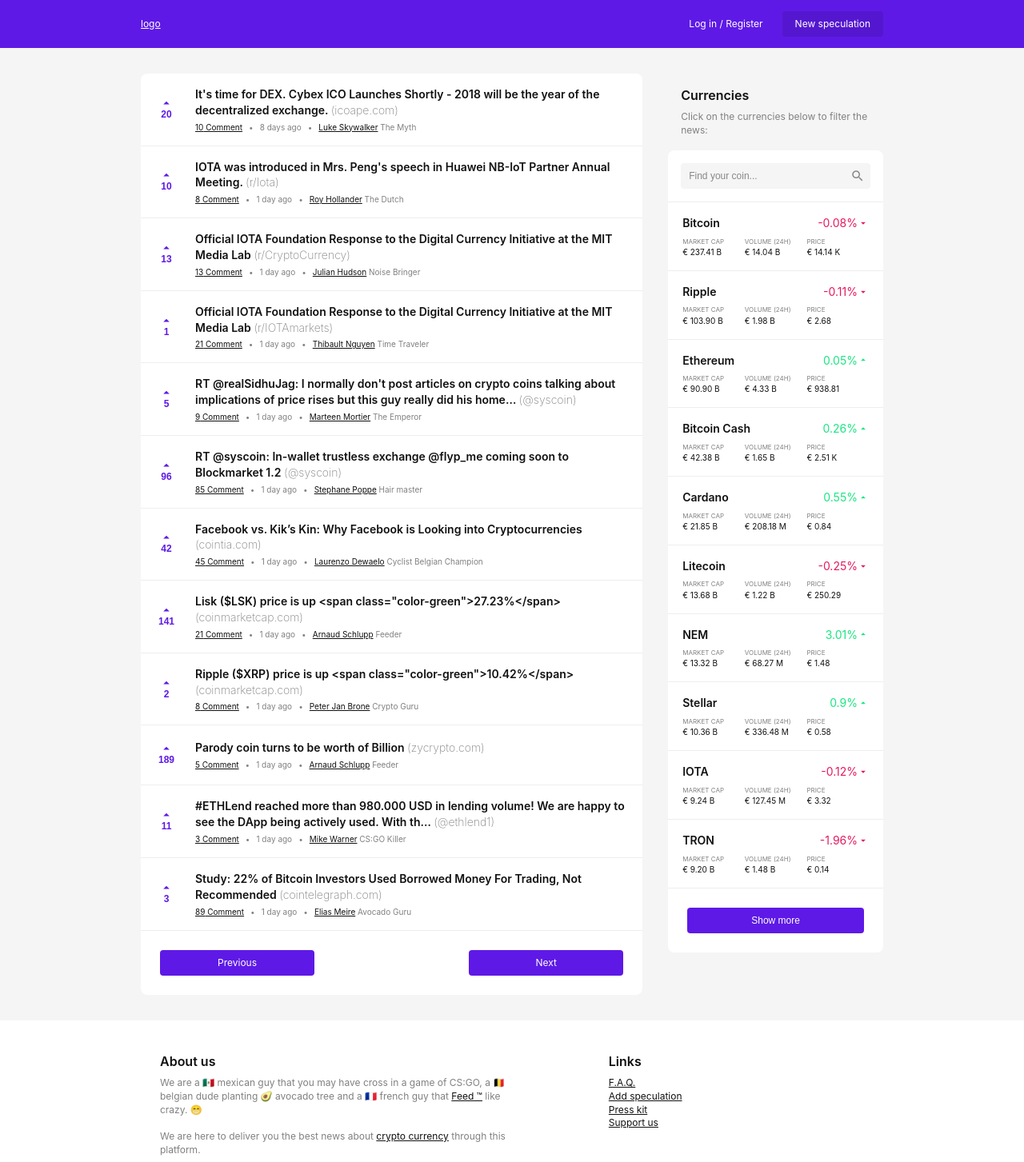
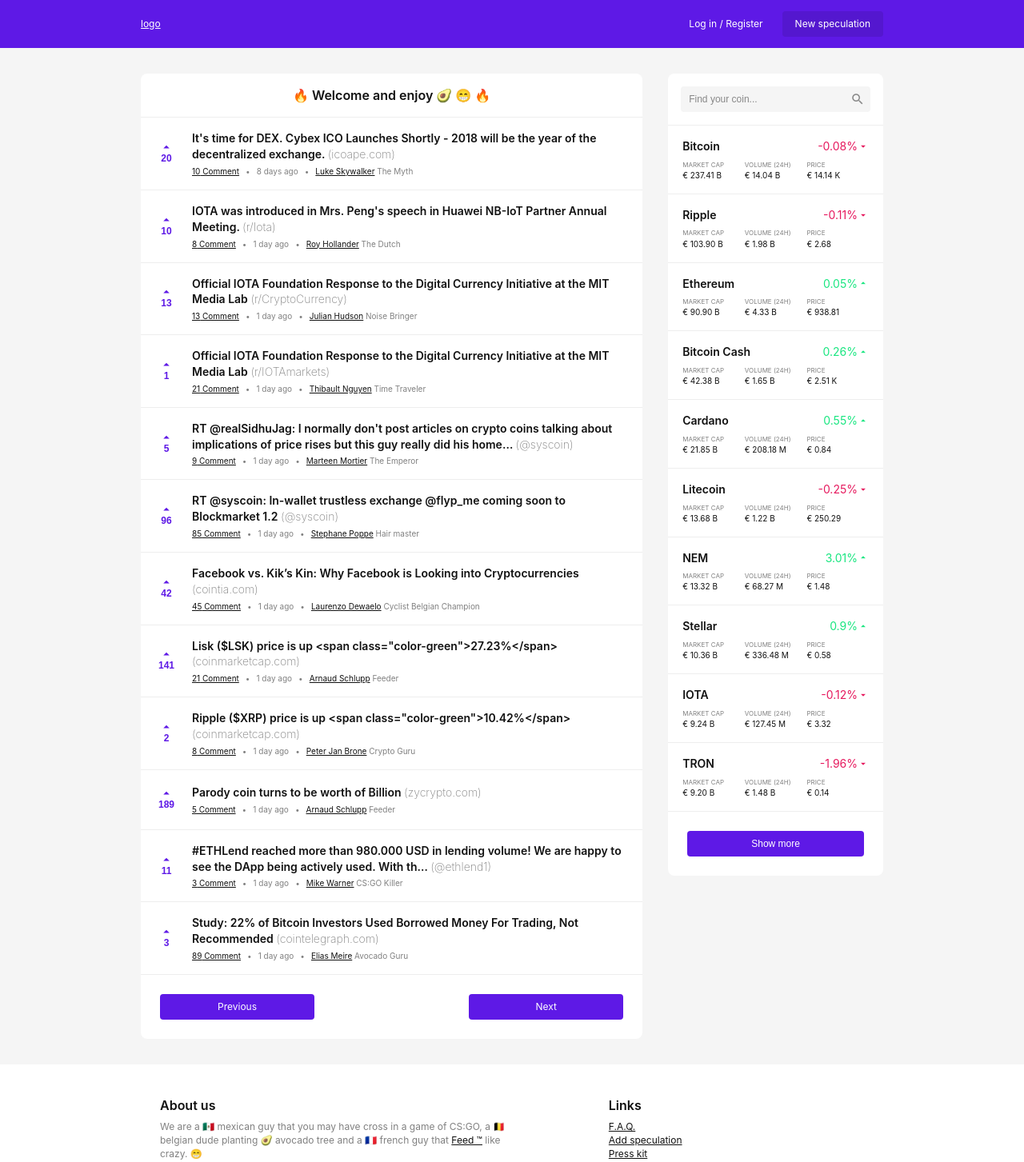
Before and after one commit to lemiffe/cn-front, a React (Create React App) app: page / in a window 1280 px wide. Shown: the top 1453 px of the page at 80% size. Built offline with nearby package versions, Linux system fonts and the light colour scheme; some icons are missing.

Commit message:
WIP currency filter

```diff
--- a/src/App.js
+++ b/src/App.js
@@ -1,5 +1,10 @@
+// TODO:
+// - Mobile menu
+// - Dark / White mode
+// - Coins tag
+// - CSS grid
+// - clean up variables spacing patterns?
 import React, { Component } from 'react';
-// http://numeraljs.com/
 import numeral from 'numeral';
 import distanceInWordsToNow from 'date-fns/distance_in_words_to_now';
 import 'cryptocoins-icons/webfont/cryptocoins.css';
@@ -20,8 +25,25 @@ class App extends Component {
   constructor(props) {
     super(props);
     this.state = {
-      size: 10
+      size: 10,
+      page: 1,
+      selectedCurrencies: []
     };
+
+    this.handleInputChange = this.handleInputChange.bind(this);
+  }
+
+  handleInputChange(event, value) {
+    event.target.checked === true
+      ? this.setState(prevState => ({
+          selectedCurrencies: [...prevState.selectedCurrencies, value]
+        }))
+      : this.setState(prevState => {
+          const array = this.state.selectedCurrencies;
+          const index = array.indexOf(value);
+          array.splice(index, 1);
+          return { selectedCurrencies: array };
+        });
   }
 
   render() {
@@ -34,7 +56,10 @@ class App extends Component {
                 logo
               </a>
               <span className="p-home__header-action">
-                <a className="u-reset-link m-button m-button--s m-button--2" href="#">
+                <a
+                  className="u-reset-link m-button m-button--s m-button--2"
+                  href="#"
+                >
                   Log in / Register
                 </a>
                 <a
@@ -46,12 +71,36 @@ class App extends Component {
               </span>
             </div>
           </header>
+          {this.state.selectedCurrencies.map(c => <span>{c.name}</span>)}
           <main className="p-home__main">
             <div className="u-breakpoint p-home__main__container">
               <section className="p-home__content">
+                <header className="p-main__header">
+                  <strong className="u-typography-1">
+                    {this.state.page === 1 ? (
+                      <span>
+                        <span role="img" aria-label="fire">
+                          🔥
+                        </span>{' '}
+                        Welcome and enjoy{' '}
+                        <span role="img" aria-label="avocado">
+                          🥑
+                        </span>{' '}
+                        <span role="img" aria-label="happy face">
+                          😁
+                        </span>{' '}
+                        <span role="img" aria-label="fire">
+                          🔥
+                        </span>
+                      </span>
+                    ) : (
+                      `Page ${this.state.page}`
+                    )}
+                  </strong>
+                </header>
                 <ul className="p-home__list">
-                  {this.props.data.news.map(news => (
-                    <li className="o-news">
+                  {this.props.data.news.map((news, index) => (
+                    <li key={index} className="o-news">
                       <article className="o-news__container">
                         <button className="o-news__vote u-reset-button m-button--4">
                           <i className="material-icons">arrow_drop_up</i>
@@ -71,12 +120,22 @@ class App extends Component {
                           </div>
                           <div className="o-news__detail">
                             <a className="u-reset-link u-link" href="#">
-                            {news.comment} Comment{news.comment > 1 ? '': 's'}
+                              {news.comment} Comment{news.comment > 1
+                                ? ''
+                                : 's'}
                             </a>
                             <span className="u-dot-separator">•</span>
-                            <span>{distanceInWordsToNow(new Date(news.published_at))} ago</span>
+                            <span>
+                              {distanceInWordsToNow(
+                                new Date(news.published_at)
+                              )}{' '}
+                              ago
+                            </span>
                             <span className="u-dot-separator">•</span>
-                            <a className="u-reset-link u-link" href="#">{news.author.name}</a> {news.author.title}
+                            <a className="u-reset-link u-link" href="#">
+                              {news.author.name}
+                            </a>{' '}
+                            {news.author.title}
                           </div>
                         </div>
                       </article>
@@ -84,35 +143,60 @@ class App extends Component {
                   ))}
                 </ul>
                 <footer className="p-home__content__footer">
-                  <a href="#" className="m-button m-button--s m-button--1">
+                  <a
+                    href="#"
+                    className="m-button m-button--s m-button--1"
+                    onClick={() => {
+                      this.state.page - 1 >= 1
+                        ? this.setState(prevState => {
+                            return {
+                              page: prevState.page - 1
+                            };
+                          })
+                        : null;
+                    }}
+                  >
                     Previous
                   </a>
-                  <span>
-                  </span>
-                  <a href="#" className="m-button m-button--s m-button--1">
+                  <span />
+                  <a
+                    href="#"
+                    className="m-button m-button--s m-button--1"
+                    onClick={() => {
+                      this.setState(prevState => {
+                        return {
+                          page: prevState.page + 1
+                        };
+                      });
+                    }}
+                  >
                     Next
                   </a>
                 </footer>
               </section>
               <aside className="p-home__sidebar">
-                <header className="p-home__sidebar__header">
-                  <h2 className="u-typography-1">Currencies</h2>
-                  <p className="u-typography-2 p-home__sidebar__description">
-                    Click on the currencies below to filter the news:
-                  </p>
-                </header>
                 <div className="m-bar m-bar--2 p-home__sidebar__filter">
-                  <div class="m-input m-input--s m-input--1">
-                    <input type="search" placeholder="Find your coin..."/>
-                    <i class="material-icons m-input__icon">search</i>
+                  <div className="m-input m-input--s m-input--1">
+                    <input type="search" placeholder="Find your coin..." />
+                    <i className="material-icons m-input__icon">search</i>
                   </div>
                 </div>
                 <ul className="p-home__sidebar__currencies">
-                  {this.props.data.coins.slice(0, this.state.size).map(coin => (
-                    <li className="o-currency">
+                  {this.props.data.coins
+                    .slice(0, this.state.size)
+                    .map((coin, index) => (
+                      <li key={index} className="o-currency">
                         <label className="o-currency__control">
-                        <input type="checkbox"/>
-                        <div class="o-currency__container">
+                          <input
+                            type="checkbox"
+                            onChange={e =>
+                              this.handleInputChange(e, {
+                                name: coin.name,
+                                symbol: coin.symbol
+                              })
+                            }
+                          />
+                          <div className="o-currency__container">
                             <header className="o-currency__header">
                               <strong className="u-ellipsis o-currency__name">
                                 <span>{coin.name}</span>{' '}
@@ -127,9 +211,13 @@ class App extends Component {
                               >
                                 <span>{coin.percent_change_1h}%</span>
                                 {coin.percent_change_1h.charAt(0) === '-' ? (
-                                <i className="material-icons">arrow_drop_down</i>
+                                  <i className="material-icons">
+                                    arrow_drop_down
+                                  </i>
                                 ) : (
-                                <i className="material-icons">arrow_drop_up</i>
+                                  <i className="material-icons">
+                                    arrow_drop_up
+                                  </i>
                                 )}
                               </span>
                             </header>
@@ -144,7 +232,9 @@ class App extends Component {
                                 </div>
                               </div>
                               <div className="o-currency__volume">
-                              <div className="u-typography-3">Volume (24h)</div>
+                                <div className="u-typography-3">
+                                  Volume (24h)
+                                </div>
                                 <div className="u-typography-4 u-ellipsis">
                                   €{' '}
                                   {numeral(coin['24h_volume_eur']).format(
@@ -155,7 +245,10 @@ class App extends Component {
                               <div className="o-currency__value">
                                 <div className="u-typography-3">Price</div>
                                 <div className="u-typography-4 u-ellipsis">
-                                € {numeral(coin.price_eur).format(MONEY_FORMAT_EUR)}
+                                  €{' '}
+                                  {numeral(coin.price_eur).format(
+                                    MONEY_FORMAT_EUR
+                                  )}
                                 </div>
                               </div>
                             </footer>
@@ -168,7 +261,11 @@ class App extends Component {
                   <button
                     className="m-button m-button--s m-button--1"
                     onClick={() => {
-                      this.setState({ size: (this.state.size += 10) });
+                      this.setState(prevState => {
+                        return {
+                          size: prevState.size + 10
+                        };
+                      });
                     }}
                   >
                     Show more
@@ -182,13 +279,31 @@ class App extends Component {
               <section className="p-home__footer__about">
                 <h2 className="u-typography-1">About us</h2>
                 <p className="u-typography-2">
-                  We are a 🇲🇽 mexican guy that you may have cross in a game of
-                  CS:GO, a 🇧🇪 belgian dude planting 🥑 avocado tree and a 🇫🇷
+                  We are a{' '}
+                  <span role="img" aria-label="mexican flag">
+                    🇲🇽
+                  </span>{' '}
+                  mexican guy that you may have cross in a game of CS:GO, a{' '}
+                  <span role="img" aria-label="belgium flag">
+                    🇧🇪
+                  </span>{' '}
+                  belgian dude planting{' '}
+                  <span role="img" aria-label="avocado">
+                    🥑
+                  </span>{' '}
+                  avocado tree and a{' '}
+                  <span role="img" aria-label="french flag">
+                    🇫🇷
+                  </span>{' '}
                   french guy that{' '}
                   <a className="u-reset-link u-link" href="#">
                     Feed ™
                   </a>{' '}
-                  like crazy. 😁 <br />
+                  like crazy.{' '}
+                  <span role="img" aria-label="happy face">
+                    😁
+                  </span>{' '}
+                  <br />
                   <br /> We are here to deliver you the best news about{' '}
                   <a className="u-reset-link u-link" href="#">
                     crypto currency
--- a/src/styles/organism/news.css
+++ b/src/styles/organism/news.css
@@ -25,7 +25,7 @@
 }
 
 .o-news__vote {
-  margin-right: calc(var(--unit) * 5);
+  margin-right: calc(var(--unit) * 4);
   padding: var(--unit) 0 calc(var(--unit) * 2) 0;
   width: calc(var(--unit) * 8);
   font-weight: var(--font-weight--3);
--- a/src/styles/page/home.css
+++ b/src/styles/page/home.css
@@ -32,6 +32,11 @@
   color: var(--color--text);
 }
 
+.p-main__header {
+  padding: calc(var(--unit) * 4);
+  text-align: center;
+}
+
 .p-home__main__container {
   padding: calc(var(--unit) * 4) 0;
 }
@@ -63,13 +68,9 @@
   display: none;
   width: 100%;
   position: sticky;
-  top: calc(var(--unit) * 15);
+  top: calc(var(--unit) * 8);
   z-index: 1;
   margin: calc(var(--unit) * 4);
-}
-
-.p-home__sidebar__header {
-  padding: calc(var(--unit) * 4);
 }
 
 .p-home__sidebar__filter {
```
Lines whose indentation alone changed are shown as unchanged.
